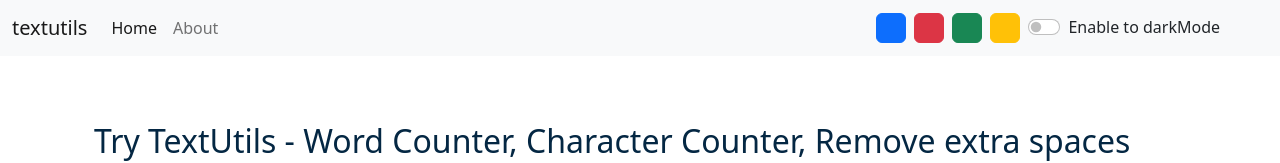
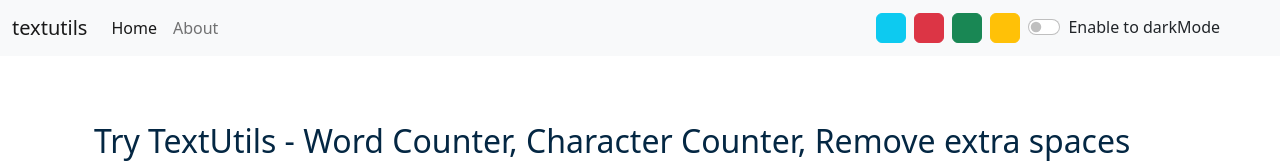
Before and after one commit to sureshjoshi88/my-first-for-react-in-textutils, a React (Create React App) app: page / in a window 1280 px wide. Shown: the top 163 px of the page. Built offline with nearby package versions, Linux system fonts and the light colour scheme.

Commit message:
changes color buton

```diff
--- a/src/App.js
+++ b/src/App.js
@@ -25,7 +25,7 @@
     document.body.classList.remove("bg-danger")
     document.body.classList.remove("bg-success")
     document.body.classList.remove("bg-warning")
-    document.body.classList.remove("bg-primary")
+    document.body.classList.remove("bg-info")
   }
   const toggleMode=(cls)=>{
     // console.log(cls);
--- a/src/componets/Navbar.js
+++ b/src/componets/Navbar.js
@@ -20,7 +20,7 @@
             </li>
           </ul>
             <div className="d-flex gap-2 me-2">
-                <button className="btn btn-primary" onClick={()=>{props.toggleMode("primary")}} style={{height:"30px",width:"30px"}}></button>
+                <button className="btn btn-info" onClick={()=>{props.toggleMode("info")}} style={{height:"30px",width:"30px"}}></button>
                 <button className="btn btn-danger" onClick={()=>{props.toggleMode("danger")}} style={{height:"30px",width:"30px"}}></button>
                 <button className="btn btn-success" onClick={()=>{props.toggleMode("success")}} style={{height:"30px",width:"30px"}}></button>
                 <button className="btn btn-warning" onClick={()=>{props.toggleMode("warning")}} style={{height:"30px",width:"30px"}}></button>
```
